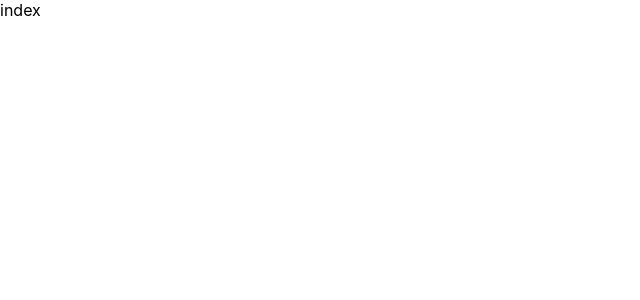
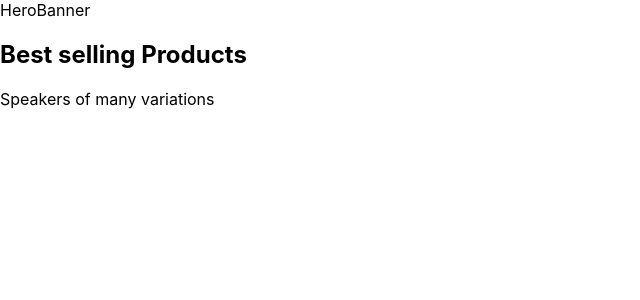
Before and after one commit to nightmarelie/ecommerce-sanity-stripe, a Next.js app: page / in a window 1280 px wide. Shown: the top 300 px of the page, without its empty margins (0-640 px from the left). Built offline with nearby package versions, Linux system fonts and the light colour scheme.

Commit message:
feat: mod index

```diff
--- a/pages/index.tsx
+++ b/pages/index.tsx
@@ -1,7 +1,15 @@
 import React from "react";
 
-const index = () => {
-  return <div>index</div>;
+const Home = () => {
+  return (
+    <>
+      HeroBanner
+      <div>
+        <h2>Best selling Products</h2>
+        <p>Speakers of many variations</p>
+      </div>
+    </>
+  );
 };
 
-export default index;
+export default Home;
```
